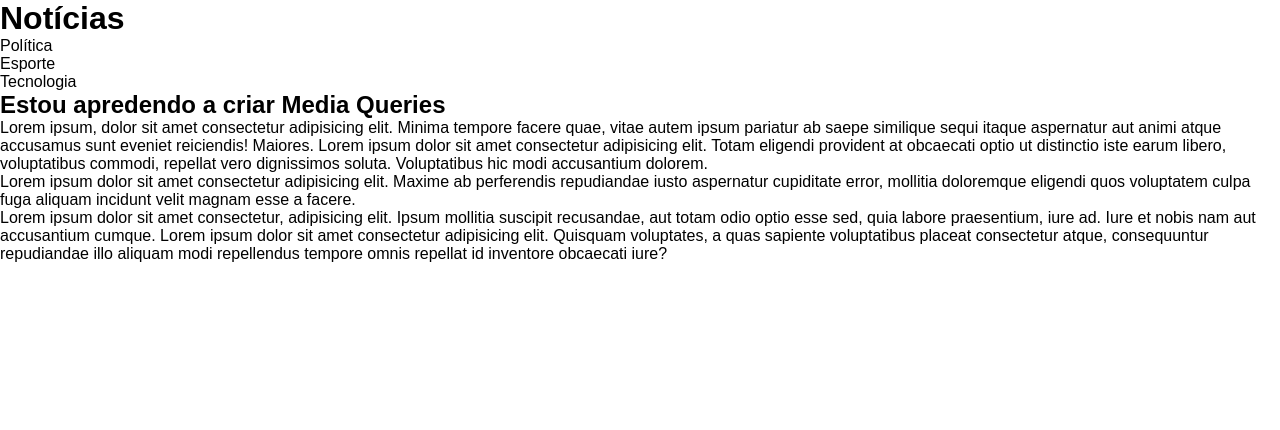
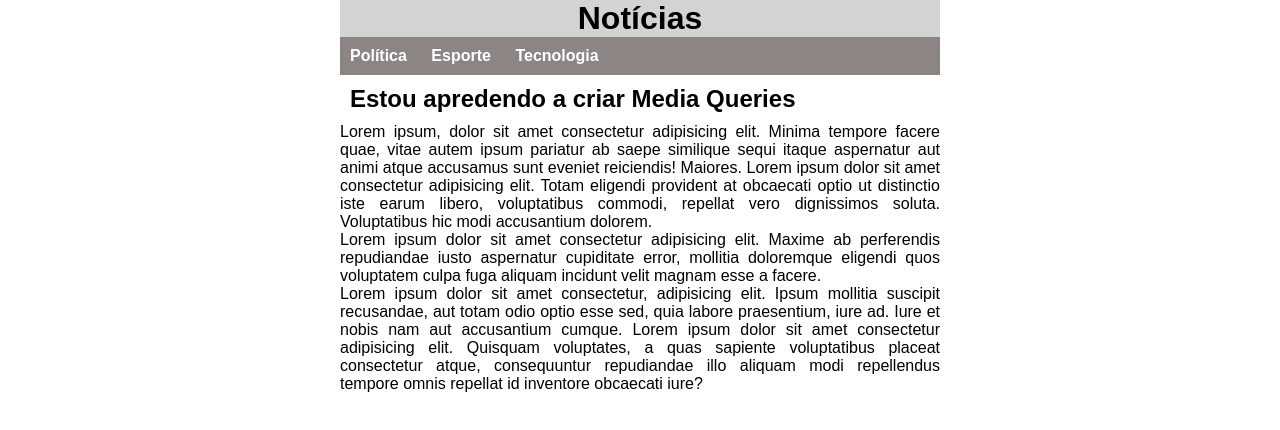
Before and after one commit to icesakesoares/html-css, a plain HTML site: page exercicios/ex026/mq001/index.html in a window 1280 px wide. Drawn offline with Linux system fonts and the light colour scheme.

Commit message:
atualizei aula 2

```diff
--- a/exercicios/ex026/mq001/estilo/tela.css
+++ b/exercicios/ex026/mq001/estilo/tela.css
@@ -10,4 +10,31 @@
 body {
     font-family: Arial, Helvetica, sans-serif;
     font-size: 1em;
+    display: block;
+    width: 600px;
+    margin: auto;
+    text-align: justify;
 }
+
+h2 {
+    padding: 10px;
+}
+
+header {
+    background-color: lightgray;
+}
+
+header > h1 {
+    text-align: center;
+}
+
+ul {
+    background-color: rgb(141, 132, 132);
+}
+
+ul > li {
+    display: inline-block;
+    padding: 10px;
+    font-weight: bolder;
+    color: white;
+}
```
